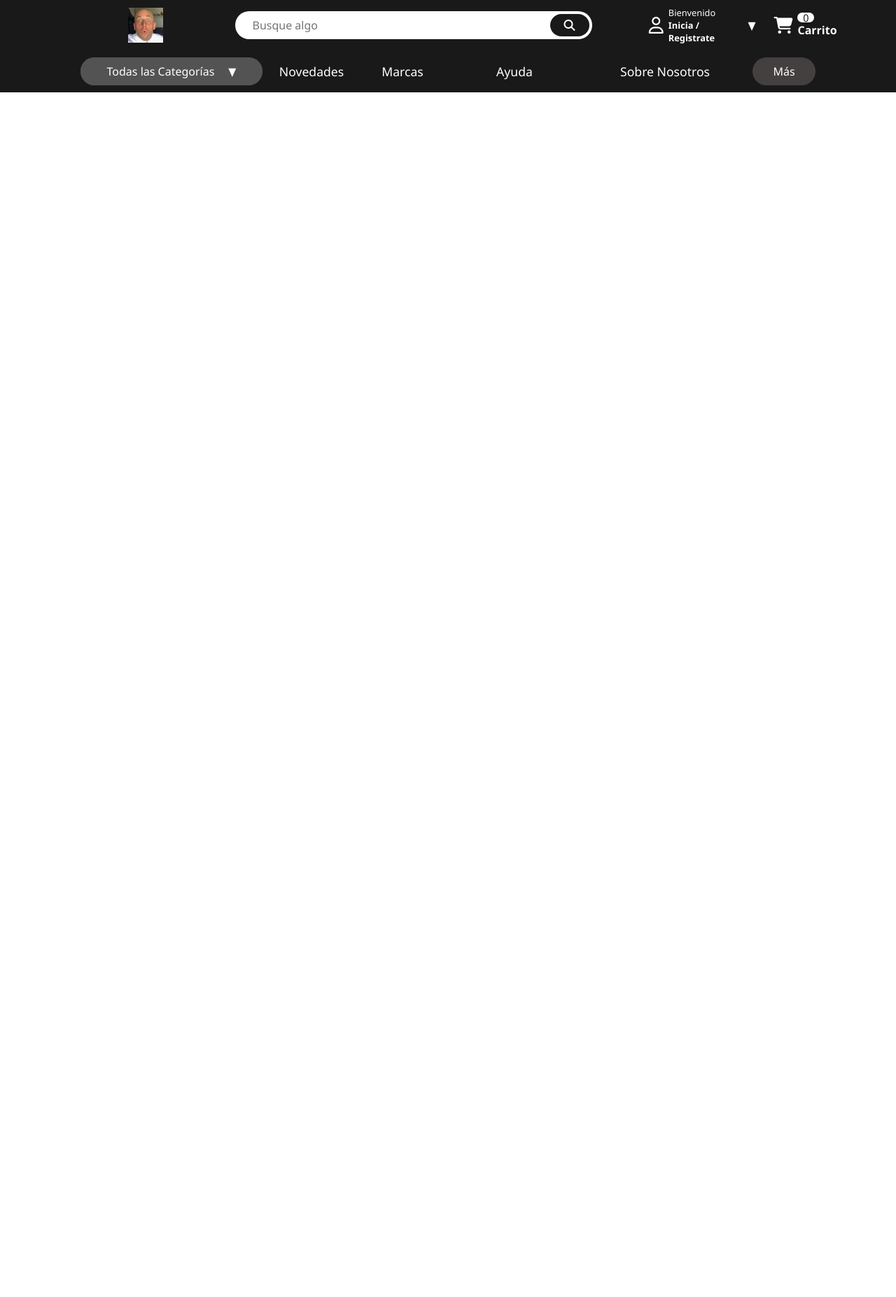
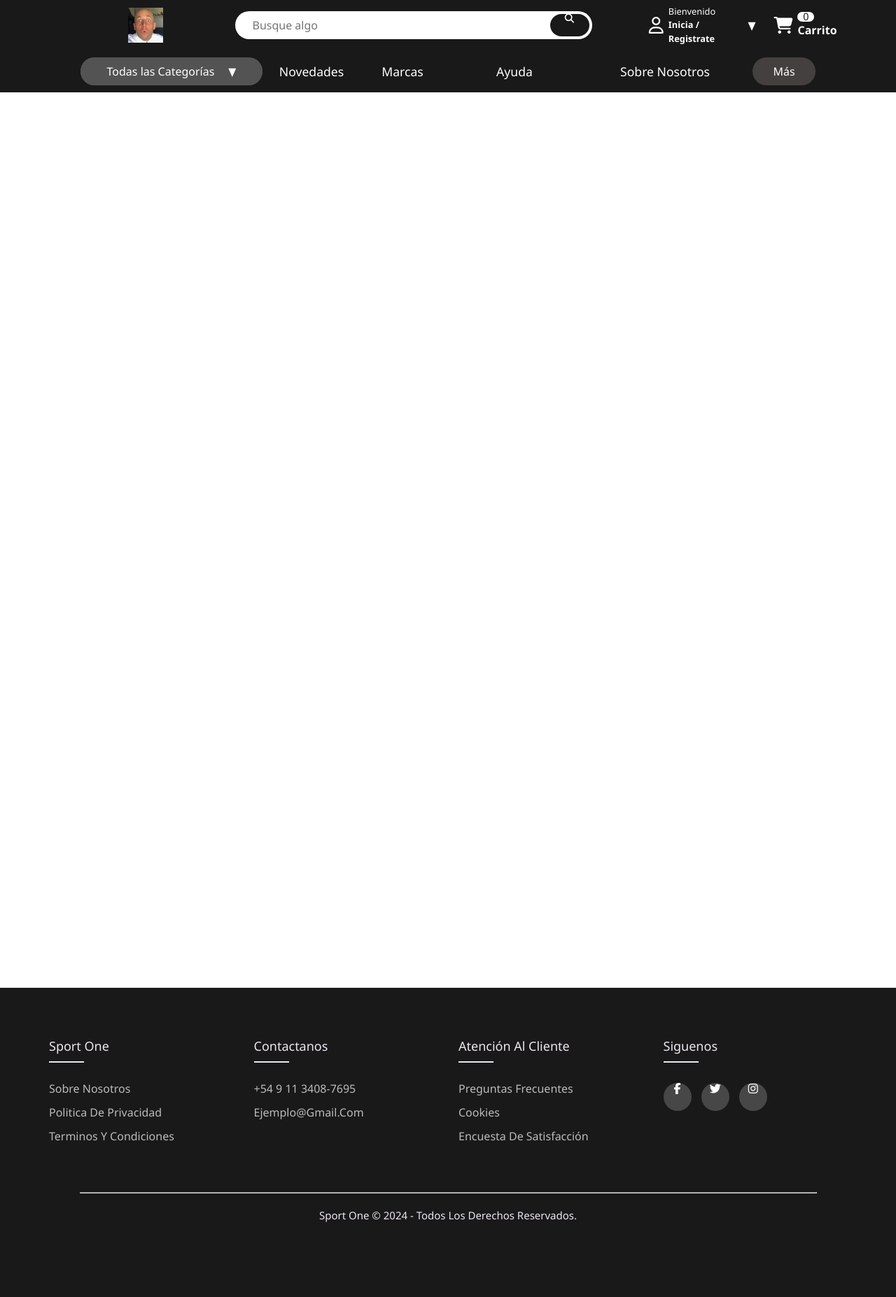
Before and after one commit to DaniloSimone/olimpiadas, a PHP site: page / in a window 1280 px wide. Shown: the whole page at 70% size. Before the commit the page ends 132 px from the top, so only its background shows below. Run offline with PHP 8.4, Linux system fonts and the light colour scheme.

Commit message:
Nuevos cambios je

```diff
--- /dev/null
+++ b/footer.css
@@ -0,0 +1,110 @@
+
+@import url('https://fonts.googleapis.com/css2?family=Poppins:wght@300;400;500;600;700&display=swap');
+body{
+	line-height: 1.5;
+    font-family: 'Segoe UI', Tahoma, Geneva, Verdana, sans-serif;
+}
+*{
+	margin:0;
+	padding:0;
+	box-sizing: border-box;
+}
+.container{
+	max-width: 1170px;
+	margin:auto;
+}
+.row{
+	display: flex;
+	flex-wrap: wrap;
+}
+ul{
+	list-style: none;
+}
+.footer{
+	margin-top: 100%;
+	background-color: #191919;
+    padding: 70px 0;
+}
+.footer-col{
+   width: 25%;
+   padding: 0 15px;
+}
+.footer-col h4{
+	font-size: 18px;
+	color:#ECE6F0;
+	text-transform: capitalize;
+	margin-bottom: 35px;
+	font-weight: 500;
+	position: relative;
+}
+.footer-col h4::before{
+	content: '';
+	position: absolute;
+	left:0;
+	bottom: -10px;
+	background-color:  #ECE6F0;
+	height: 2px;
+	box-sizing: border-box;
+	width: 50px;
+}
+.footer-col ul li:not(:last-child){
+	margin-bottom: 10px;
+}
+.footer-col ul li a{
+	font-size: 16px;
+	text-transform: capitalize;
+	color: #ffffff;
+	text-decoration: none;
+	font-weight: 300;
+	color: #bbbbbb;
+	display: block;
+	transition: all 0.3s ease;
+}
+.footer-col ul li a:hover{
+	color: #ffffff;
+	padding-left: 8px;
+}
+.footer-col .social-links a{
+	display: inline-block;
+	height: 40px;
+	width: 40px;
+	background-color: rgba(255,255,255,0.2);
+	margin:0 10px 10px 0;
+	text-align: center;
+	line-height: 40px;
+	border-radius: 50%;
+	color: #ffffff;
+	transition: all 0.5s ease;
+}
+.footer-col .social-links a:hover{
+	color: #24262b;
+	background-color: #ffffff;
+}
+
+@media(max-width: 767px){
+  .footer-col{
+    width: 50%;
+    margin-bottom: 30px;
+}
+}
+@media(max-width: 574px){
+  .footer-col{
+    width: 100%;
+}
+}
+
+.hr{
+    width: 90%;
+    border-bottom:1px solid #ccc;
+    margin: 20px auto;
+}
+
+.copyright{
+    text-align: center;
+    font-size: 15px;
+	color:#ECE6F0;
+	text-transform: capitalize;
+	margin-bottom: 35px;
+	position: relative;
+
+}
--- a/index.html
+++ b/index.html
@@ -4,8 +4,9 @@
     <meta name="viewport" content="width=device-width, initial-scale=1.0">
     <link rel="stylesheet" href="https://cdnjs.cloudflare.com/ajax/libs/font-awesome/6.5.2/css/all.min.css" integrity="sha512-SnH5WK+bZxgPHs44uWIX+LLJAJ9/2PkPKZ5QiAj6Ta86w+fsb2TkcmfRyVX3pBnMFcV7oQPJkl9QevSCWr3W6A==" crossorigin="anonymous" referrerpolicy="no-referrer" />
     <link rel="stylesheet" href="style.css">
+    <link rel="stylesheet" href="footer.css">
     <style>
-                .desplegable {
+        .desplegable {
             position: relative;
             display: inline-block;
         }
@@ -17,18 +18,20 @@
             min-width: 160px;
             box-shadow: 0px 8px 16px 0px rgba(0,0,0,0.2);
             z-index: 1;
+            border-radius: 8px;
         }
 
         .opciones-desplegables a {
             color: black;
             padding: 12px 16px;
             text-decoration: none;
-            display: block;
+            display: block;            border-radius: 8px;
         }
 
         .opciones-desplegables a:hover {
             background-color: #f1f1f1;
             cursor:pointer;
+            border-radius: 8px;
         }
 
         .desplegable:hover .opciones-desplegables {
@@ -48,6 +51,20 @@
             border: none;
             cursor: pointer;
         }
+
+        .transparent-button {
+            background: none;
+            border: none;
+            padding: 0;
+            cursor: pointer;
+            display: inline-block;
+        }
+
+        .transparent-button i {
+            width: 100%;
+            height: 100%;
+        }
+
     </style>
     <title>SportsOne</title>
 
@@ -59,11 +76,15 @@
                 <img src="images/pol.jpg" alt="">
             </div>
             <div class="top2">
-                <div class="top2input">
-                    <input type="text" placeholder="Busque algo">
+                    <div class="search-container">
+                        <input type="text" id="search-input" placeholder="Busque algo">
+                        <div id="suggestions" class="suggestions"></div>
                 </div>
                 <div class="top2search">
-                    <i class="fa-solid fa-magnifying-glass"></i>
+                    <button id="search-button" class="transparent-button">
+                        <i class="fa-solid fa-magnifying-glass"></i>
+                    </button>
+
                 </div>
             </div>
             <div class="top4section">
@@ -86,6 +107,7 @@
                     </div>
                 </div>
             </div>
+            <a href="carrito.html">
            <div class="top6section">
             <div class="top5left">
                 <i class="fa-solid fa-cart-shopping"></i>
@@ -97,6 +119,7 @@
                 <p><b>Carrito</b></p>
             </div>
            </div>
+            </a>
         </div>
         <div class="header_btm">
                 <div class="catsec">
@@ -156,6 +179,49 @@
                 </div>
         </div>
     </header>
+
+    <footer class="footer">
+        <div class="container">
+            <div class="row">
+                <div class="footer-col">
+                    <h4>Sport One</h4>
+                    <ul>
+                        <li><a href="#">Sobre nosotros</a></li>
+                        <li><a href="#">Politica de Privacidad</a></li>
+                     <li><a href="#">Terminos y Condiciones</a></li>
+                    </ul>
+                </div>
+                <div class="footer-col">
+                    <h4>Contactanos</h4>
+                    <ul>
+                        <li><a href="#"> +54 9 11 3408-7695 </a></li> <!--Número de la pág Tifox -->
+                        <li><a href="#">Ejemplo@gmail.com</a></li>
+                    </ul>
+                </div>
+                <div class="footer-col">
+                    <h4>Atención al Cliente</h4>
+                    <ul>
+                        <li><a href="#">Preguntas frecuentes</a></li>
+                        <li><a href="#">Cookies</a></li>
+                        <li><a href="#">Encuesta de Satisfacción</a></li>
+                    </ul>
+                </div>
+                <div class="footer-col">
+                    <h4>Siguenos</h4>
+                    <div class="social-links">
+                        <a href="https://es-la.facebook.com/"><i class="fab fa-facebook-f"></i></a>
+                        <a href="https://twitter.com/"><i class="fab fa-twitter"></i></a>
+                        <a href="https://www.instagram.com/"><i class="fab fa-instagram"></i></a>
+                    </div>
+                </div>
+            </div>
+ <br><br>
+         <hr class="hr">
+             <p class="Copyright" >
+                 Sport One © 2024 - Todos los derechos reservados.
+             </p>
+        </div>
+   </footer>
     <script src="script.js"></script>
 </body>
 </html>
```
Also changed, not shown: carrito.css (added, +183 -0 lines), carrito.html (added, +58 -0 lines), producto.html (added, +145 -0 lines), script.js (+116 -1 lines), style.css (+48 -0 lines).
